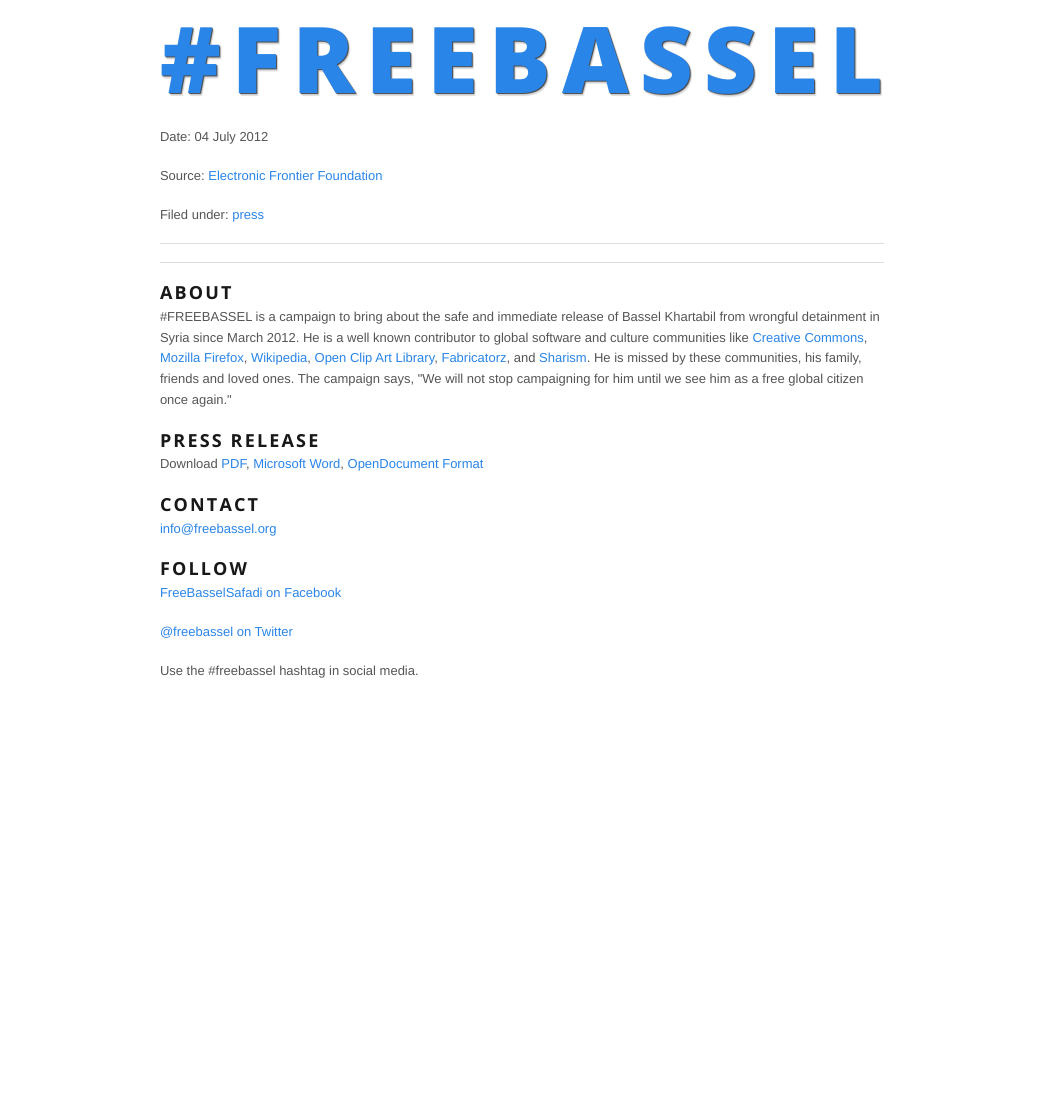
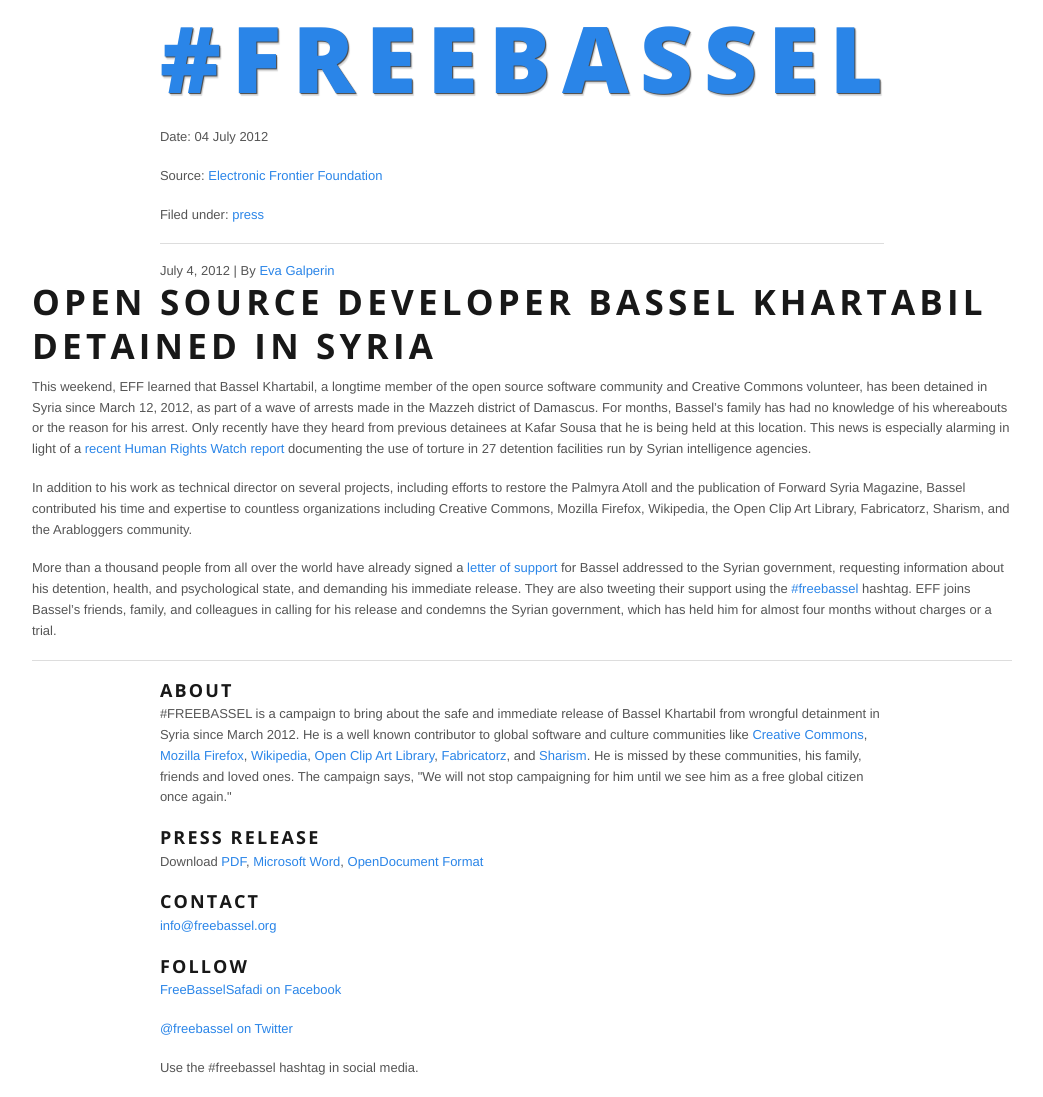
Before and after one commit to BjornW/freebassel, a Jekyll site: the page built from _posts/2012-07-04-eff.html, in a window 1280 px wide. Shown: the whole page, without its empty margins (118-1161 px from the left). Built offline with Jekyll 4.4.1, drawn with Linux system fonts in a browser that asks for light colours; before the commit the page ends 900 px from its top, so only the background shows below that.

Commit message:
Update master

```diff
--- a/_posts/2012-07-04-eff.html
+++ b/_posts/2012-07-04-eff.html
@@ -5,3 +5,29 @@
 link: https://www.eff.org/deeplinks/2012/07/open-source-developer-bassel-khartabil-detained-syria
 categories: [ press ]
 ---
+
+
+<div class="pane-content">
+    <div class="dateauthor">July 4, 2012 | By <a href="/about/staff/eva-galperin">Eva Galperin</a> </div>  </div>
+
+
+  </div>
+<div class="panel-separator"></div><div class="panel-pane pane-eff-node-title" >
+
+
+
+  <div class="pane-content">
+    <h2 class="node-title">Open Source Developer Bassel Khartabil Detained in Syria</h2>  </div>
+
+
+  </div>
+<div class="panel-separator"></div><div class="panel-pane pane-entity-field pane-node-body" >
+
+
+
+  <div class="pane-content">
+    <div class="field field-name-body field-type-text-with-summary field-label-hidden"><div class="field-items"><div class="field-item even" property="content:encoded"><p>This weekend, EFF learned that Bassel Khartabil, a longtime member of the open source software community and Creative Commons volunteer, has been detained in Syria since March 12, 2012, as part of a wave of arrests made in the Mazzeh district of Damascus. For months, Bassel’s family has had no knowledge of his whereabouts or the reason for his arrest. Only recently have they heard from previous detainees at Kafar Sousa that he is being held at this location. This news is especially alarming in light of a <a href="http://www.hrw.org/news/2012/07/03/syria-torture-centers-revealed">recent Human Rights Watch report</a> documenting the use of torture in 27 detention facilities run by Syrian intelligence agencies.</p>
+<p>In addition to his work as technical director on several projects, including efforts to restore the Palmyra Atoll and the publication of Forward Syria Magazine, Bassel contributed his time and expertise to countless organizations including Creative Commons, Mozilla Firefox, Wikipedia, the Open Clip Art Library, Fabricatorz, Sharism, and the Arabloggers community.</p>
+<p>More than a thousand people from all over the world have already signed a <a href="http://freebassel.org/">letter of support</a> for Bassel addressed to the Syrian government, requesting information about his detention, health, and psychological state, and demanding his immediate release. They are also tweeting their support using the <a href="https://twitter.com/#%21/search/freebassel">#freebassel</a> hashtag. EFF joins Bassel’s friends, family, and colleagues in calling for his release and condemns the Syrian government, which has held him for almost four months without charges or a trial.</p>
+
+</div></div></div>  </div>
```
